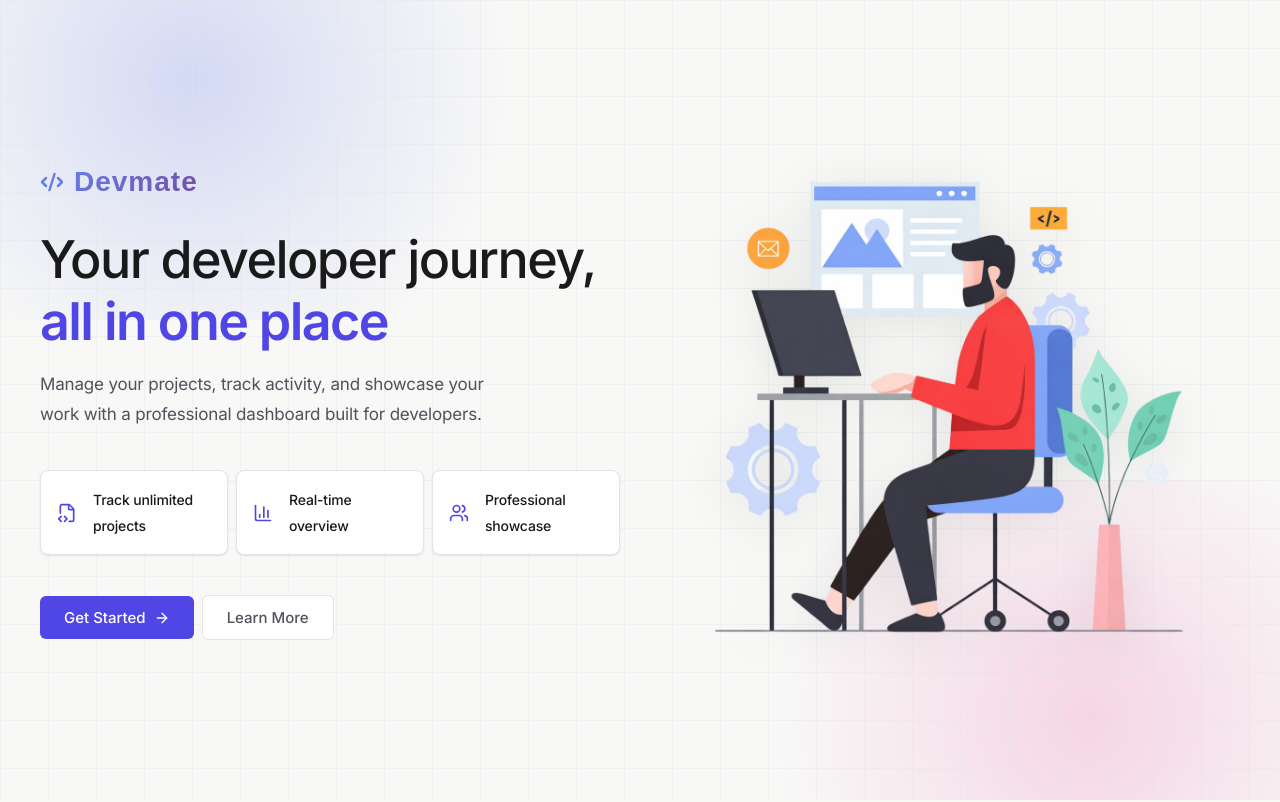
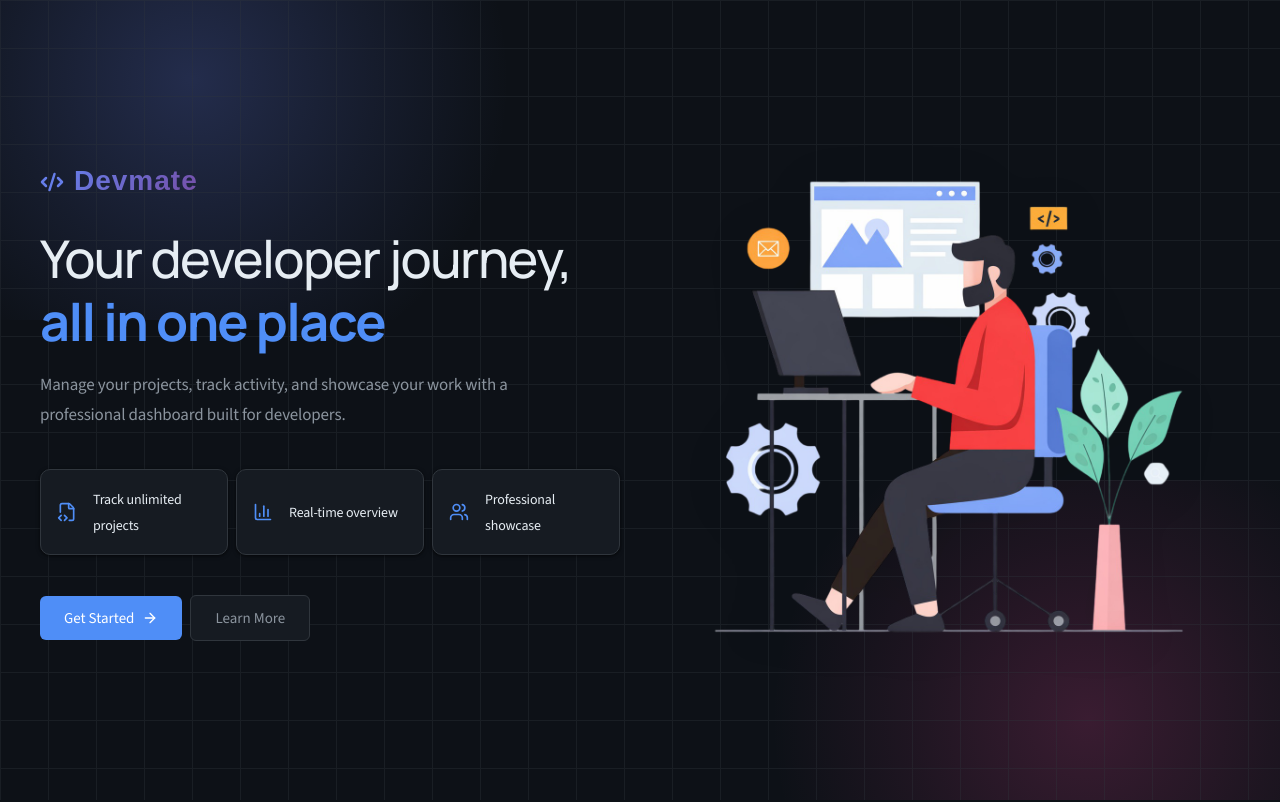
Before and after one commit to SourinMajumdar/Devmate, a React (Vite) app: page / in a window 1280 px wide. Shown: the top 802 px of the page. Built offline with nearby package versions, Linux system fonts and the light colour scheme; a web font is replaced by a local one.

Commit message:
feat: add Steel Workspace design system and dark mode
- Implement design tokens (colors, spacing, typography, shadows)
- Add dark mode via ThemeContext with localStorage persistence
- Add ThemeToggle component
- Inject blocking script in index.html to prevent FOUC
- Default theme set to dark

```diff
--- a/index.html
+++ b/index.html
@@ -3,6 +3,8 @@
   <head>
     <meta charset="UTF-8" />
     <link rel="icon" type="icon" href="/favicon.ico" />
+    <!-- Prevent flash of wrong theme -->
+    <script>(function(){try{var t=localStorage.getItem('devmate-theme')||'dark';document.documentElement.setAttribute('data-theme',t);}catch(e){document.documentElement.setAttribute('data-theme','dark');}})()</script>
     <meta name="viewport" content="width=device-width, initial-scale=1.0" />
     <link rel="preconnect" href="https://fonts.googleapis.com">
     <link rel="preconnect" href="https://fonts.gstatic.com" crossorigin>
--- /dev/null
+++ b/src/contexts/ThemeContext.jsx
@@ -0,0 +1,24 @@
+import { createContext, useContext, useState, useEffect } from "react";
+
+const ThemeContext = createContext({ theme: "dark", toggle: () => {} });
+
+export const ThemeProvider = ({ children }) => {
+  const [theme, setTheme] = useState(
+    () => localStorage.getItem("devmate-theme") || "dark"
+  );
+
+  useEffect(() => {
+    document.documentElement.setAttribute("data-theme", theme);
+    localStorage.setItem("devmate-theme", theme);
+  }, [theme]);
+
+  const toggle = () => setTheme((t) => (t === "dark" ? "light" : "dark"));
+
+  return (
+    <ThemeContext.Provider value={{ theme, toggle }}>
+      {children}
+    </ThemeContext.Provider>
+  );
+};
+
+export const useTheme = () => useContext(ThemeContext);
--- a/src/index.css
+++ b/src/index.css
@@ -2,11 +2,12 @@
    DEVMATE — DESIGN SYSTEM TOKENS
    ============================================================ */
 
-@import url('https://fonts.googleapis.com/css2?family=Inter:wght@400;500;600&display=swap');
+@import url('https://fonts.googleapis.com/css2?family=Manrope:wght@400;500;600;700&family=Source+Sans+3:wght@300;400;600&display=swap');
 
 :root {
   /* ---- Typography ---- */
-  --font-sans: 'Inter', system-ui, -apple-system, 'Segoe UI', sans-serif;
+  --font-sans: 'Source Sans 3', system-ui, -apple-system, 'Segoe UI', sans-serif;
+  --font-heading: 'Manrope', system-ui, -apple-system, sans-serif;
 
   /* Font sizes */
   --font-size-display: 52px;   /* Hero title */
@@ -27,38 +28,38 @@
   --line-height-base: 1.6;
   --line-height-relaxed: 1.75;
 
-  /* ---- Colors: Professional Light Theme ---- */
+  /* ---- Colors: Steel Workspace ---- */
   /* Backgrounds */
-  --color-bg: #f8f8f7;          /* Off-white page background */
-  --color-bg-base: #f8f8f7;     /* alias */
+  --color-bg: #f0f4f8;          /* Cool steel page background */
+  --color-bg-base: #f0f4f8;     /* alias */
   --color-surface: #ffffff;     /* Card / panel surface */
   --color-bg-surface: #ffffff;  /* alias */
-  --color-surface-hover: #f5f5f4;
-  --color-bg-hover: #f5f5f4;    /* alias */
-  --color-bg-elevated: #f9f9f8; /* Inputs, elevated UI */
+  --color-surface-hover: #e8edf3;
+  --color-bg-hover: #e8edf3;    /* alias */
+  --color-bg-elevated: #f4f7fb; /* Inputs, elevated UI */
 
-  /* Single accent — indigo */
-  --color-accent: #4f46e5;
-  --color-primary: #4f46e5;          /* alias */
-  --color-accent-hover: #4338ca;
-  --color-primary-hover: #4338ca;    /* alias */
-  --color-accent-subtle: #eef2ff;
-  --color-primary-light: #eef2ff;    /* alias */
+  /* Single accent — blue */
+  --color-accent: #2563eb;
+  --color-primary: #2563eb;          /* alias */
+  --color-accent-hover: #1d4ed8;
+  --color-primary-hover: #1d4ed8;    /* alias */
+  --color-accent-subtle: #eff6ff;
+  --color-primary-light: #eff6ff;    /* alias */
 
   /* Text hierarchy */
-  --color-text-primary: #1a1a1a;
-  --color-text-secondary: #52525b;
-  --color-text-muted: #a1a1aa;
-  --color-text-tertiary: #a1a1aa;    /* alias */
+  --color-text-primary: #1e293b;
+  --color-text-secondary: #4b5563;
+  --color-text-muted: #9ca3af;
+  --color-text-tertiary: #9ca3af;    /* alias */
 
   /* Borders — single token */
-  --color-border: #e4e4e7;
-  --color-border-hover: #c4c4c8;
+  --color-border: #c8d6e5;
+  --color-border-hover: #a8bccc;
 
   /* Semantic */
-  --color-success: #16a34a;
+  --color-success: #059669;
   --color-danger: #dc2626;
-  --color-warning: #ea580c;
+  --color-warning: #d97706;
 
   /* ---- Spacing ---- */
   --space-xs: 4px;
@@ -79,18 +80,28 @@
   --spacing-10: 40px;
 
   /* ---- Borders & Radius ---- */
-  --radius: 8px;        /* primary card radius */
+  --radius: 10px;       /* primary card radius */
   --radius-sm: 6px;     /* badges, chips, small UI */
-  --radius-md: 8px;     /* alias for --radius */
-  --radius-lg: 12px;    /* modals, overlays */
+  --radius-md: 10px;    /* alias for --radius */
+  --radius-lg: 14px;    /* modals, overlays */
 
   /* ---- Shadows ---- */
-  --shadow-base: 0 1px 2px rgba(0, 0, 0, 0.06), 0 1px 3px rgba(0, 0, 0, 0.04);
-  --shadow-hover: 0 4px 8px rgba(0, 0, 0, 0.08), 0 2px 4px rgba(0, 0, 0, 0.05);
-  --shadow-lg: 0 8px 24px rgba(0, 0, 0, 0.1), 0 2px 8px rgba(0, 0, 0, 0.06);
+  --shadow-base: 0 1px 4px rgba(0, 0, 0, 0.07), 0 1px 2px rgba(0, 0, 0, 0.04);
+  --shadow-hover: 0 4px 16px rgba(37, 99, 235, 0.08), 0 2px 6px rgba(0, 0, 0, 0.05);
+  --shadow-lg: 0 8px 24px rgba(37, 99, 235, 0.1), 0 2px 8px rgba(0, 0, 0, 0.06);
 
   /* ---- Transition ---- */
   --transition: 150ms cubic-bezier(0.4, 0, 0.2, 1);
+
+  /* ---- Header glass ---- */
+  --color-header-bg: rgba(255, 255, 255, 0.45);
+  --color-header-border: rgba(200, 214, 229, 0.55);
+
+  /* ---- Accent border (for subtle tag borders) ---- */
+  --color-accent-border: #dbeafe;
+
+  /* ---- Mockup shadow ---- */
+  --shadow-mockup: 0 20px 56px rgba(37, 99, 235, 0.12), 0 4px 16px rgba(0, 0, 0, 0.06);
 
   /* ---- Root defaults ---- */
   font-family: var(--font-sans);
@@ -104,6 +115,57 @@
   -webkit-font-smoothing: antialiased;
   -moz-osx-font-smoothing: grayscale;
   letter-spacing: -0.011em;
+}
+
+/* ============================================================
+   DARK MODE TOKENS
+   ============================================================ */
+
+[data-theme="dark"] {
+  color-scheme: dark;
+
+  /* Backgrounds */
+  --color-bg: #0d1117;
+  --color-bg-base: #0d1117;
+  --color-surface: #161b22;
+  --color-bg-surface: #161b22;
+  --color-surface-hover: #21262d;
+  --color-bg-hover: #21262d;
+  --color-bg-elevated: #1c2128;
+
+  /* Accent */
+  --color-accent: #4f8ef7;
+  --color-primary: #4f8ef7;
+  --color-accent-hover: #6ea8f8;
+  --color-primary-hover: #6ea8f8;
+  --color-accent-subtle: rgba(79, 142, 247, 0.14);
+  --color-primary-light: rgba(79, 142, 247, 0.14);
+  --color-accent-border: rgba(79, 142, 247, 0.3);
+
+  /* Text */
+  --color-text-primary: #e6edf3;
+  --color-text-secondary: #8b949e;
+  --color-text-muted: #6e7681;
+  --color-text-tertiary: #6e7681;
+
+  /* Borders */
+  --color-border: #30363d;
+  --color-border-hover: #484f58;
+
+  /* Semantic */
+  --color-success: #3fb950;
+  --color-danger: #f85149;
+  --color-warning: #d29922;
+
+  /* Shadows */
+  --shadow-base: 0 1px 4px rgba(0, 0, 0, 0.4), 0 1px 2px rgba(0, 0, 0, 0.3);
+  --shadow-hover: 0 4px 16px rgba(79, 142, 247, 0.15), 0 2px 6px rgba(0, 0, 0, 0.5);
+  --shadow-lg: 0 8px 32px rgba(0, 0, 0, 0.5), 0 2px 8px rgba(0, 0, 0, 0.4);
+  --shadow-mockup: 0 20px 56px rgba(0, 0, 0, 0.55), 0 4px 16px rgba(79, 142, 247, 0.1);
+
+  /* Header glass */
+  --color-header-bg: rgba(13, 17, 23, 0.8);
+  --color-header-border: rgba(48, 54, 61, 0.8);
 }
 
 /* ============================================================
@@ -122,6 +184,7 @@ body {
 }
 
 h1, h2, h3, h4, h5, h6 {
+  font-family: var(--font-heading);
   color: var(--color-text-primary);
   font-weight: var(--font-weight-semibold);
   letter-spacing: -0.02em;
@@ -197,7 +260,7 @@ html {
 
 .btn-primary:hover {
   background: var(--color-accent-hover);
-  box-shadow: 0 2px 8px rgba(79, 70, 229, 0.2);
+  box-shadow: 0 2px 8px rgba(37, 99, 235, 0.2);
 }
 
 /* Secondary — outline */
@@ -262,6 +325,10 @@ html {
    ============================================================ */
 
 @media (max-width: 1024px) {
+  .preview-grid {
+    grid-template-columns: 1fr 1fr !important;
+  }
+
   .hero-grid {
     grid-template-columns: 1fr !important;
     gap: var(--space-xl) !important;
@@ -474,17 +541,58 @@ html {
     font-size: var(--font-size-sm) !important;
   }
 
-  .footer {
-    margin-top: var(--space-xl) !important;
-    padding: var(--space-lg) 0 !important;
+  .footer-grid {
+    grid-template-columns: 1fr 1fr !important;
+    gap: 32px !important;
   }
 
-  .footer-content {
-    padding: 0 var(--spacing-5) !important;
-    gap: var(--spacing-3) !important;
+  .footer-grid > div:first-child {
+    grid-column: 1 / -1 !important;
   }
 
-  .footer-made-with {
-    font-size: var(--font-size-meta) !important;
+  .footer-bottom {
+    flex-direction: column !important;
+    gap: 4px !important;
+    text-align: center !important;
+  }
+
+  /* ── Landing page sections ── */
+  .landing-section {
+    padding: 56px var(--space-md) !important;
+  }
+
+  .landing-section h2 {
+    font-size: 26px !important;
+  }
+
+  .features-grid {
+    grid-template-columns: 1fr !important;
+    gap: 14px !important;
+  }
+
+  .steps-grid {
+    grid-template-columns: 1fr !important;
+    gap: 28px !important;
+  }
+
+  .steps-connector {
+    display: none !important;
+  }
+
+  .cta-card {
+    padding: 36px 24px !important;
+  }
+
+  .cta-card h2 {
+    font-size: 24px !important;
+  }
+
+  /* ── Profile preview ── */
+  .preview-grid {
+    grid-template-columns: 1fr !important;
+  }
+
+  .preview-activity-grid {
+    grid-template-columns: 1fr 1fr !important;
   }
 }
--- a/src/main.jsx
+++ b/src/main.jsx
@@ -1,10 +1,16 @@
 import { StrictMode } from 'react'
 import { createRoot } from 'react-dom/client'
+import { BrowserRouter } from 'react-router-dom'
 import './index.css'
 import App from './App.jsx'
+import { ThemeProvider } from './contexts/ThemeContext.jsx'
 
 createRoot(document.getElementById('root')).render(
   <StrictMode>
-    <App />
+    <BrowserRouter>
+      <ThemeProvider>
+        <App />
+      </ThemeProvider>
+    </BrowserRouter>
   </StrictMode>,
 )
```
Also changed, not shown: src/components/ThemeToggle.jsx (added, +24 -0 lines).
